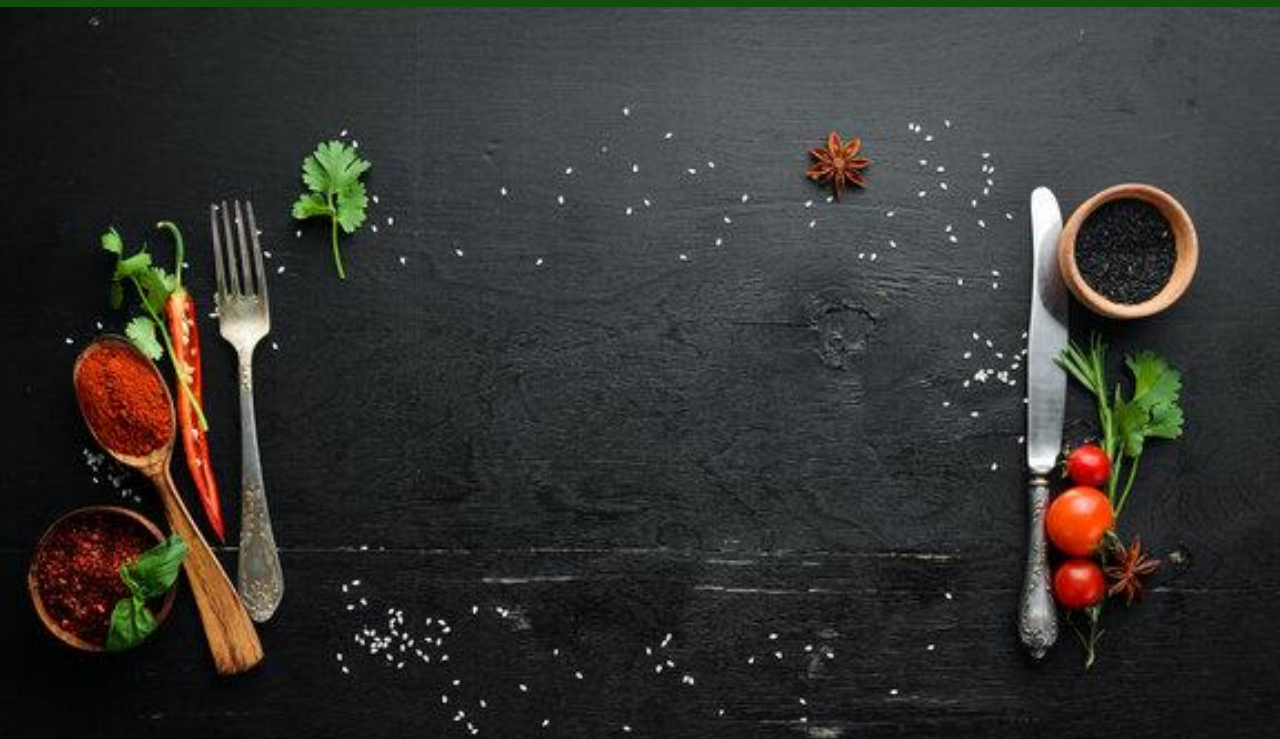
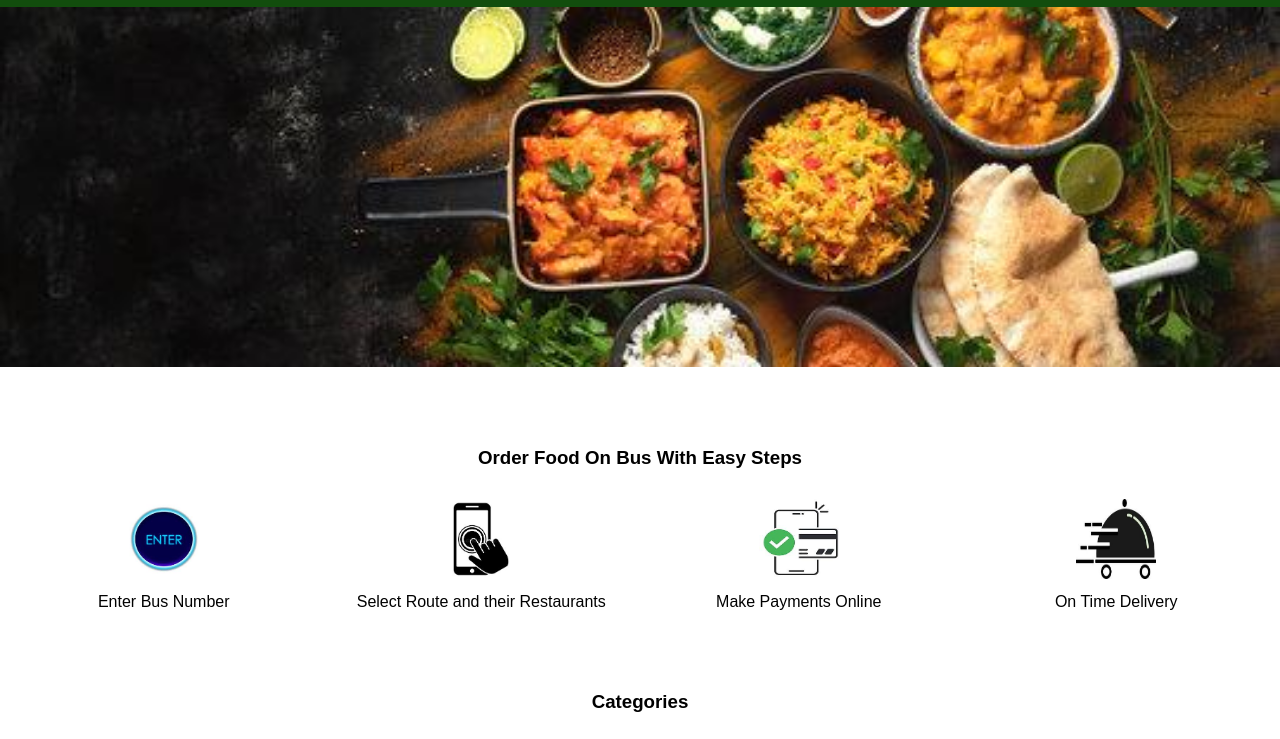
Before and after one commit to Ashithjain05/Sanchaari_canteen_Web_UI, a plain HTML site: page index.html in a window 1280 px wide. Shown: the part 67-806 px from the top of the page. Drawn offline with Linux system fonts and the light colour scheme.

Commit message:
file updated

```diff
--- a/s.css
+++ b/s.css
@@ -152,8 +152,8 @@ header nav ul li a:focus::after {
 /* Hero Section */
 .hero {
   width: 100%;
-  height: 100vh;
-  background-image: url("./asset/Body.jfif");
+  height: 45vh;
+  background-image: url("./asset/food body.jfif");
   background-size: cover;
   background-position: center;
   position: relative;
```
Also changed, not shown: asset/Body.jfif (deleted).
